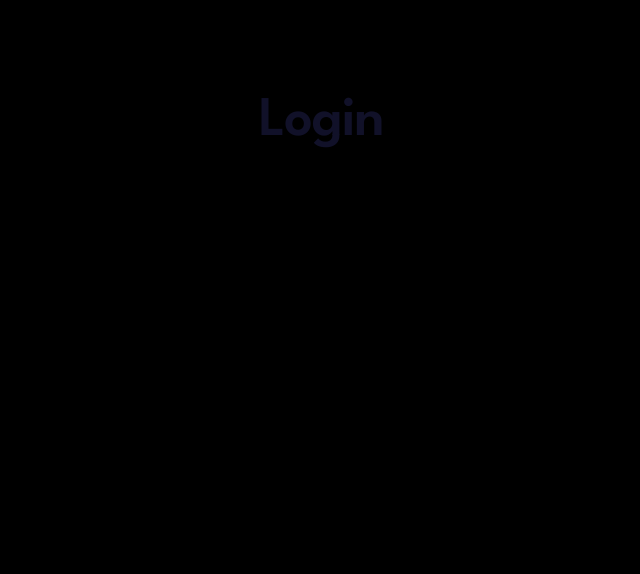
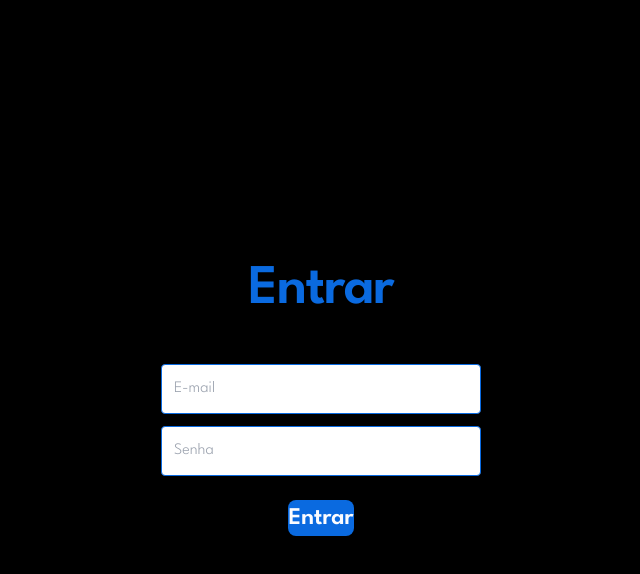
Before and after one commit to Organizacao-Docunder/frontend-app, a Next.js app in the folder nextjs-app/: page /login in a window 1280 px wide. Shown: the top 574 px of the page, without its empty margins (319-959 px from the left). Built offline with nearby package versions, Linux system fonts and the light colour scheme.

Commit message:
feat: inputs and button

```diff
--- a/nextjs-app/src/app/login/page.tsx
+++ b/nextjs-app/src/app/login/page.tsx
@@ -1,7 +1,25 @@
+import Input from "@/components/Input";
+import HighlightBtn from "@/components/highlightBtn";
+
 export default function LoginPage() {
   return (
-    <main className="flex min-h-screen flex-col items-center justify-between p-24">
-      <h1 className="text-h1 text-neutral-2 font-weight-bold">Login</h1>
+    <main className="flex min-h-screen flex-col items-center justify-center gap-12 p-24">
+      <h1 className="text-h1 text-primary-1 font-weight-bold">Entrar</h1>
+      <form className="flex flex-col items-center w-80 gap-6">
+        <div className="flex flex-col w-full gap-3">
+          <Input
+            placeholder="E-mail"
+            type="text"
+            name="email"
+          />
+          <Input
+            placeholder="Senha"
+            type="password"
+            name="password"
+          />
+        </div>
+        <HighlightBtn id={"login"} content={"Entrar"} />
+      </form>
     </main>
   );
 }
```
